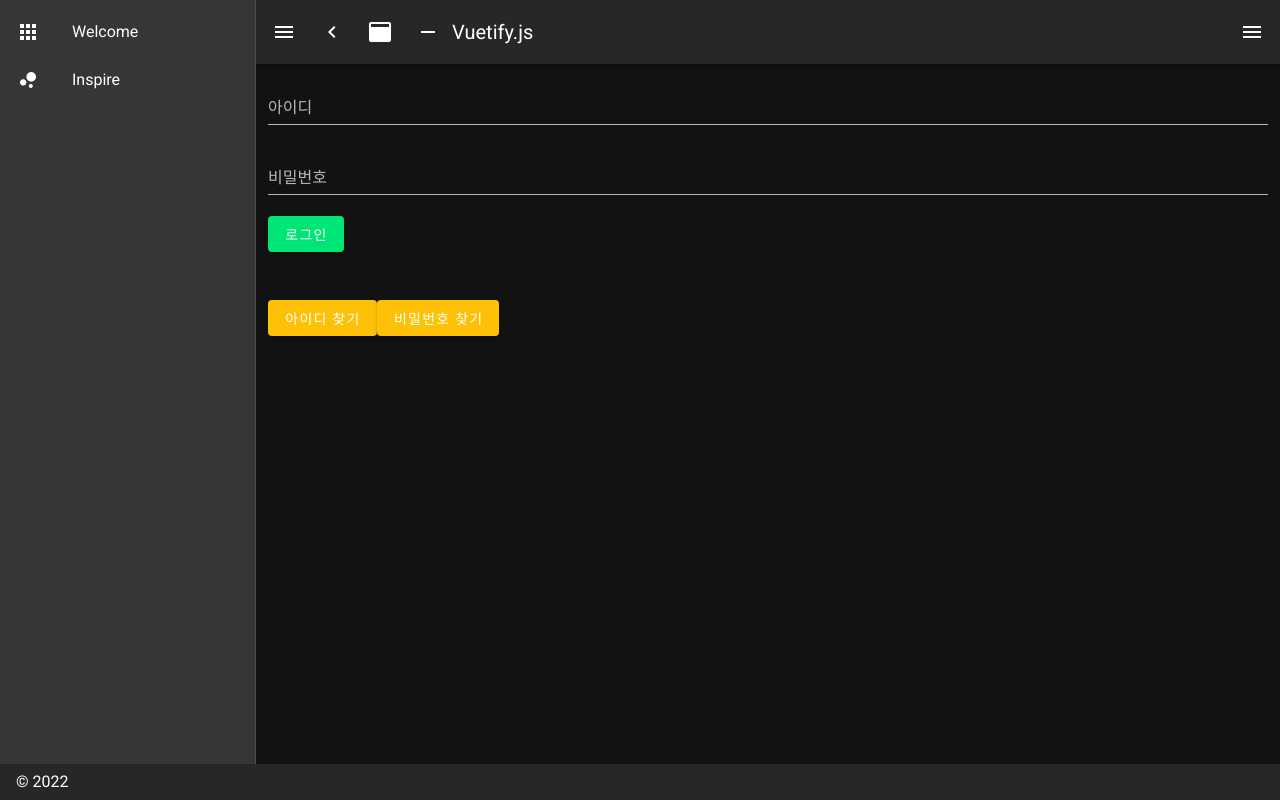
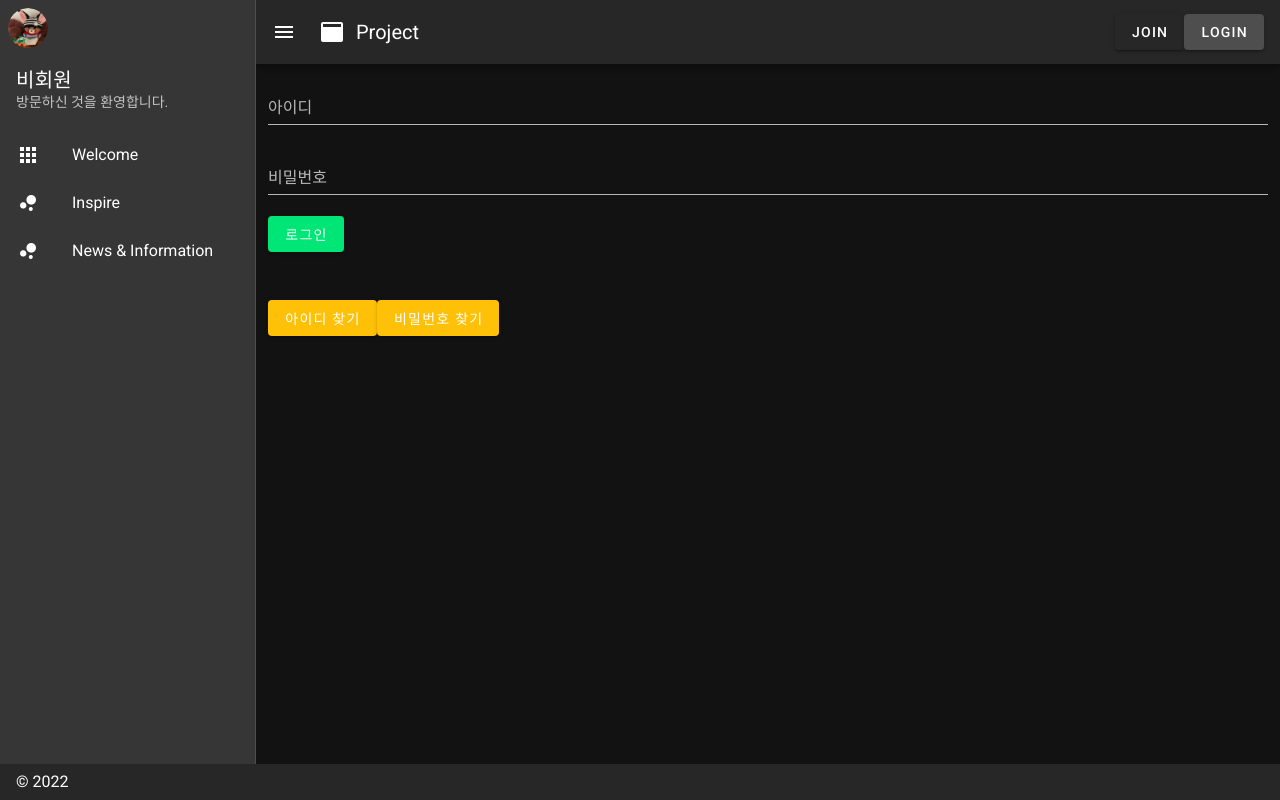
Before and after one commit to lisa-dw/1_Nuxt, a Nuxt app: page /user/Login in a window 1280 px wide. Both pictures are taken after a click on the button 28 px from the left and 32 px from the top of the page. Built offline with nearby package versions, Linux system fonts and the light colour scheme.

Commit message:
220215-2

```diff
--- /dev/null
+++ b/components/layouts/layoutsFooter.vue
@@ -0,0 +1,26 @@
+<template>
+
+  <v-footer
+    :absolute="!fixed"
+    app
+  >
+    <span>&copy; {{ new Date().getFullYear() }}</span>
+  </v-footer>
+
+</template>
+
+<script>
+export default {
+  name: "layoutsFooter",
+
+  data() {
+    return {
+      fixed: false,
+    }
+  },
+}
+</script>
+
+<style scoped>
+
+</style>
--- /dev/null
+++ b/components/layouts/layoutsHeader.vue
@@ -0,0 +1,127 @@
+<template>
+  <div>
+
+    <!--## 왼쪽 사이드바-->
+    <v-navigation-drawer
+      v-model="drawer"
+      :mini-variant="miniVariant"
+      :clipped="clipped"
+      fixed
+      app
+    >
+      <v-list-item class="px-2">
+        <v-list-item-avatar>
+          <v-img src="/cat.jpg"></v-img>
+        </v-list-item-avatar>
+      </v-list-item>
+
+      <v-list-item link>
+        <v-list-item-content>
+          <v-list-item-title class="text-h6">
+            {{ profile.name }}
+          </v-list-item-title>
+          <v-list-item-subtitle>{{ profile.message }}</v-list-item-subtitle>
+        </v-list-item-content>
+      </v-list-item>
+
+
+
+      <v-list>
+        <v-list-item
+          v-for="(item, i) in items"
+          :key="i"
+          :to="item.to"
+          router
+          exact
+        >
+          <v-list-item-action>
+            <v-icon>{{ item.icon }}</v-icon>
+          </v-list-item-action>
+          <v-list-item-content>
+            <v-list-item-title v-text="item.title" />
+          </v-list-item-content>
+        </v-list-item>
+      </v-list>
+    </v-navigation-drawer>
+
+
+
+    <!--## 헤더-->
+    <v-app-bar
+      :clipped-left="clipped"
+      fixed
+      app
+    >
+      <v-app-bar-nav-icon @click.stop="drawer = !drawer"  />
+
+      <v-btn
+        icon
+        @click.stop="clipped = !clipped"
+      >
+        <v-icon>mdi-application</v-icon>
+      </v-btn>
+
+      <v-toolbar-title v-text="title" />
+
+      <!--로그인 버튼, 회원가입 버튼-->
+      <v-spacer />
+
+        <v-btn :to="Join.to">{{ Join.title }}</v-btn>
+        <v-btn :to="Login.to">{{ Login.title }}</v-btn>
+
+
+    </v-app-bar>
+
+
+  </div>
+</template>
+
+<script>
+export default {
+  name: "layoutsHeader",
+
+  data () {
+    return {
+      clipped: false,
+      drawer: false,
+      fixed: false,
+      items: [
+        {
+          icon: 'mdi-apps',
+          title: 'Welcome',
+          to: '/'
+        },
+        {
+          icon: 'mdi-chart-bubble',
+          title: 'Inspire',
+          to: '/inspire'
+        },
+        {
+          icon: 'mdi-chart-bubble',
+          title: 'News & Information',
+          to: '/news/newsMainList'
+        },
+      ],
+      miniVariant: false,
+      right: true,
+      rightDrawer: false,
+      title: 'Project',
+
+      Login:{
+        title: 'Login',
+        to: '/user/Login'
+      },
+      Join:{
+        title: 'Join',
+        to: '/user/userJoin',
+      },
+
+      profile:{
+        name:'비회원',
+        message:'방문하신 것을 환영합니다.',
+      },
+
+    }
+  }
+}
+</script>
--- /dev/null
+++ b/components/layouts/sample.vue
@@ -0,0 +1,140 @@
+<template>
+  <div>
+
+    <!--## 왼쪽 사이드바-->
+    <v-navigation-drawer
+      v-model="drawer"
+      :mini-variant="miniVariant"
+      :clipped="clipped"
+      fixed
+      app
+    >
+      <v-list-item class="px-2">
+        <v-list-item-avatar>
+          <v-img src="/cat.jpg"></v-img>
+        </v-list-item-avatar>
+      </v-list-item>
+
+      <v-list-item link>
+        <v-list-item-content>
+          <v-list-item-title class="text-h6">
+            {{ profile.name }}
+          </v-list-item-title>
+          <v-list-item-subtitle>{{ profile.message }}</v-list-item-subtitle>
+        </v-list-item-content>
+      </v-list-item>
+
+
+
+      <v-list>
+        <v-list-item
+          v-for="(item, i) in items"
+          :key="i"
+          :to="item.to"
+          router
+          exact
+        >
+          <v-list-item-action>
+            <v-icon>{{ item.icon }}</v-icon>
+          </v-list-item-action>
+          <v-list-item-content>
+            <v-list-item-title v-text="item.title" />
+          </v-list-item-content>
+        </v-list-item>
+      </v-list>
+    </v-navigation-drawer>
+
+
+
+    <!--## 헤더-->
+    <v-app-bar
+      :clipped-left="clipped"
+      fixed
+      app
+    >
+      <v-app-bar-nav-icon @click.stop="drawer = !drawer" />
+      <v-btn
+        icon
+        @click.stop="miniVariant = !miniVariant"
+      >
+        <v-icon>mdi-{{ `chevron-${miniVariant ? 'right' : 'left'}` }}</v-icon>
+      </v-btn>
+
+      <v-btn
+        icon
+        @click.stop="clipped = !clipped"
+      >
+        <v-icon>mdi-application</v-icon>
+      </v-btn>
+
+      <v-btn
+        icon
+        @click.stop="fixed = !fixed"
+      >
+        <v-icon>mdi-minus</v-icon>
+      </v-btn>
+
+      <v-toolbar-title v-text="title" />
+
+      <!--로그인 버튼, 회원가입 버튼-->
+      <v-spacer />
+
+        <v-btn :to="Join.to">{{ Join.title }}</v-btn>
+        <v-btn :to="Login.to">{{ Login.title }}</v-btn>
+
+
+    </v-app-bar>
+
+
+  </div>
+</template>
+
+<script>
+export default {
+  name: "layoutsHeader",
+
+  data () {
+    return {
+      clipped: false,
+      drawer: false,
+      fixed: false,
+      items: [
+        {
+          icon: 'mdi-apps',
+          title: 'Welcome',
+          to: '/'
+        },
+        {
+          icon: 'mdi-chart-bubble',
+          title: 'Inspire',
+          to: '/inspire'
+        },
+        {
+          icon: 'mdi-chart-bubble',
+          title: 'News & Information',
+          to: '/news/newsMainList'
+        },
+      ],
+      miniVariant: false,
+      right: true,
+      rightDrawer: false,
+      title: 'Project',
+
+      Login:{
+        title: 'Login',
+        to: '/user/Login'
+      },
+      Join:{
+        title: 'Join',
+        to: '/user/userJoin',
+      },
+
+      profile:{
+        name:'비회원',
+        message:'방문하신 것을 환영합니다.',
+      },
+
+    }
+  }
+}
+</script>
--- /dev/null
+++ b/components/news/NewsList.vue
@@ -0,0 +1,29 @@
+<template>
+
+
+
+</template>
+
+
+
+<script>
+export default {
+  name: "NewsList",
+
+  data(){
+    return{
+
+    }
+  },
+
+  methods: {
+
+  },
+}
+</script>
+
+
+
+<style scoped>
+
+</style>
--- /dev/null
+++ b/components/news/NewsPage.vue
@@ -0,0 +1,31 @@
+<template>
+
+
+
+</template>
+
+
+
+<script>
+export default {
+  name: "NewsPage",
+
+  data(){
+    return{
+
+    }
+  },
+
+  methods: {
+
+  },
+
+
+}
+</script>
+
+
+
+<style scoped>
+
+</style>
--- a/components/user/UserLogin.vue
+++ b/components/user/UserLogin.vue
@@ -67,9 +67,11 @@ export default {
   methods: {
 
     async login(){
-      const res = await axios.get(URL_user, {
 
-      })
+      const res = await axios.get(URL_user + '/Login'+ this.user.userid)
+      console.log('실행되나?')
+      console.log(res)
+      alert(res.data)
     },
 
 
--- a/layouts/default.vue
+++ b/layouts/default.vue
@@ -1,118 +1,26 @@
 <template>
   <v-app>
-    <v-navigation-drawer
-      v-model="drawer"
-      :mini-variant="miniVariant"
-      :clipped="clipped"
-      fixed
-      app
-    >
-      <v-list>
-        <v-list-item
-          v-for="(item, i) in items"
-          :key="i"
-          :to="item.to"
-          router
-          exact
-        >
-          <v-list-item-action>
-            <v-icon>{{ item.icon }}</v-icon>
-          </v-list-item-action>
-          <v-list-item-content>
-            <v-list-item-title v-text="item.title" />
-          </v-list-item-content>
-        </v-list-item>
-      </v-list>
-    </v-navigation-drawer>
-    <v-app-bar
-      :clipped-left="clipped"
-      fixed
-      app
-    >
-      <v-app-bar-nav-icon @click.stop="drawer = !drawer" />
-      <v-btn
-        icon
-        @click.stop="miniVariant = !miniVariant"
-      >
-        <v-icon>mdi-{{ `chevron-${miniVariant ? 'right' : 'left'}` }}</v-icon>
-      </v-btn>
-      <v-btn
-        icon
-        @click.stop="clipped = !clipped"
-      >
-        <v-icon>mdi-application</v-icon>
-      </v-btn>
-      <v-btn
-        icon
-        @click.stop="fixed = !fixed"
-      >
-        <v-icon>mdi-minus</v-icon>
-      </v-btn>
-      <v-toolbar-title v-text="title" />
-      <v-spacer />
-      <v-btn
-        icon
-        @click.stop="rightDrawer = !rightDrawer"
-      >
-        <v-icon>mdi-menu</v-icon>
-      </v-btn>
-    </v-app-bar>
+
+    <layouts-header/>
+
     <v-main>
       <v-container>
         <Nuxt />
       </v-container>
     </v-main>
-    <v-navigation-drawer
-      v-model="rightDrawer"
-      :right="right"
-      temporary
-      fixed
-    >
-      <v-list>
-        <v-list-item @click.native="right = !right">
-          <v-list-item-action>
-            <v-icon light>
-              mdi-repeat
-            </v-icon>
-          </v-list-item-action>
-          <v-list-item-title>Switch drawer (click me)</v-list-item-title>
-        </v-list-item>
-      </v-list>
-    </v-navigation-drawer>
-    <v-footer
-      :absolute="!fixed"
-      app
-    >
-      <span>&copy; {{ new Date().getFullYear() }}</span>
-    </v-footer>
+
+    <layouts-footer/>
+
   </v-app>
 </template>
 
 <script>
+import LayoutsFooter from "../components/layouts/layoutsFooter";
+import LayoutsHeader from "../components/layouts/layoutsHeader";
 export default {
   name: 'DefaultLayout',
-  data () {
-    return {
-      clipped: false,
-      drawer: false,
-      fixed: false,
-      items: [
-        {
-          icon: 'mdi-apps',
-          title: 'Welcome',
-          to: '/'
-        },
-        {
-          icon: 'mdi-chart-bubble',
-          title: 'Inspire',
-          to: '/inspire'
-        }
-      ],
-      miniVariant: false,
-      right: true,
-      rightDrawer: false,
-      title: 'Vuetify.js'
-    }
-  }
+
+  components: {LayoutsHeader, LayoutsFooter},
+
 }
 </script>
--- /dev/null
+++ b/pages/news/newsMainList.vue
@@ -0,0 +1,15 @@
+<template>
+  <news-list/>
+</template>
+
+<script>
+import NewsList from "../../components/news/NewsList";
+export default {
+  name: "newsMainList",
+  components: {NewsList}
+}
+</script>
+
+<style scoped>
+
+</style>
--- /dev/null
+++ b/pages/news/newsPage.vue
@@ -0,0 +1,17 @@
+<template>
+  <news-page />
+</template>
+
+<script>
+import newsPage from "../../components/news/NewsPage";
+
+export default {
+  name: "newsPage",
+
+  components : {newsPage, }
+}
+</script>
+
+<style scoped>
+
+</style>
```
Also changed, not shown: static/cat.jpg (added), 1 other file (tests, documents, lock files or other folders).
